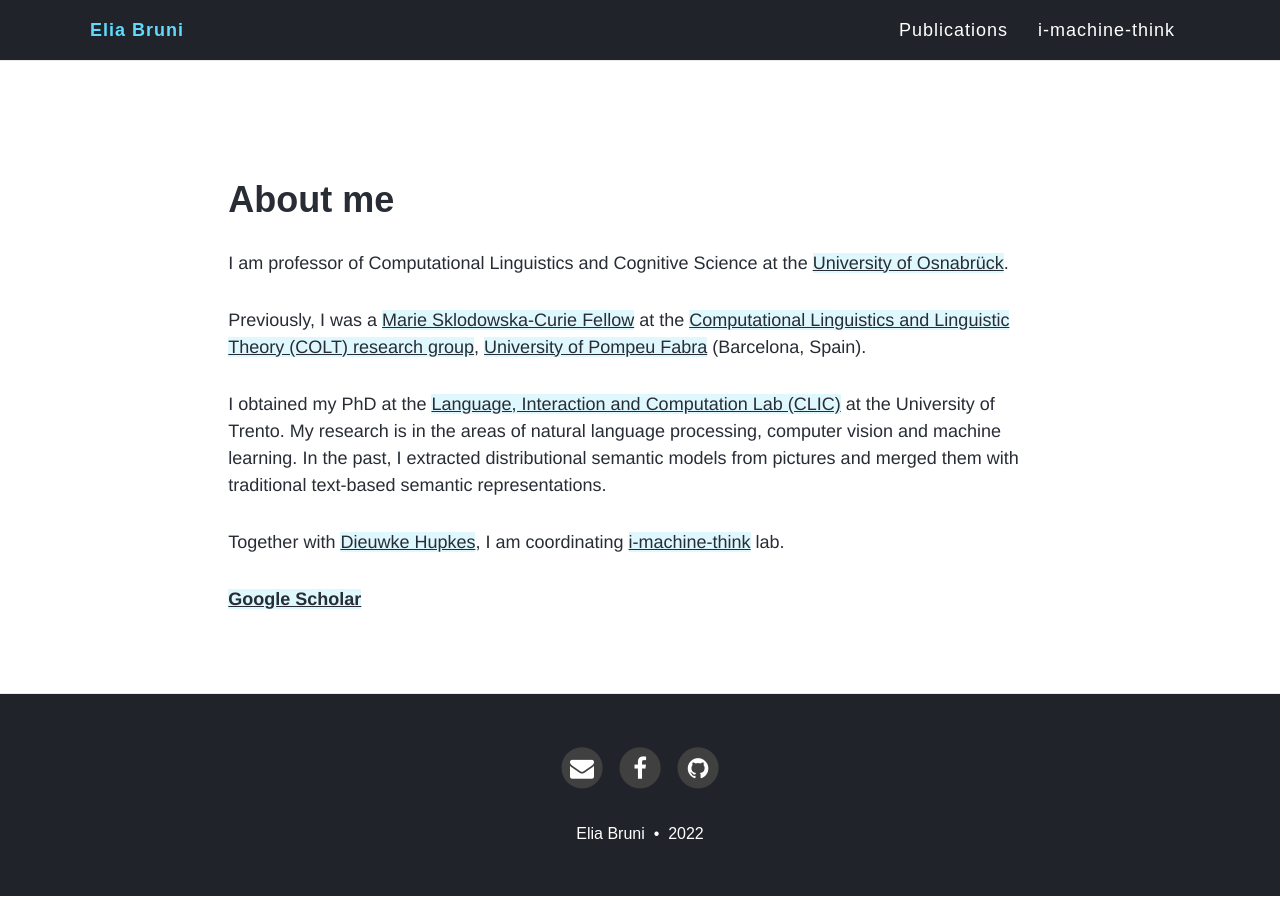
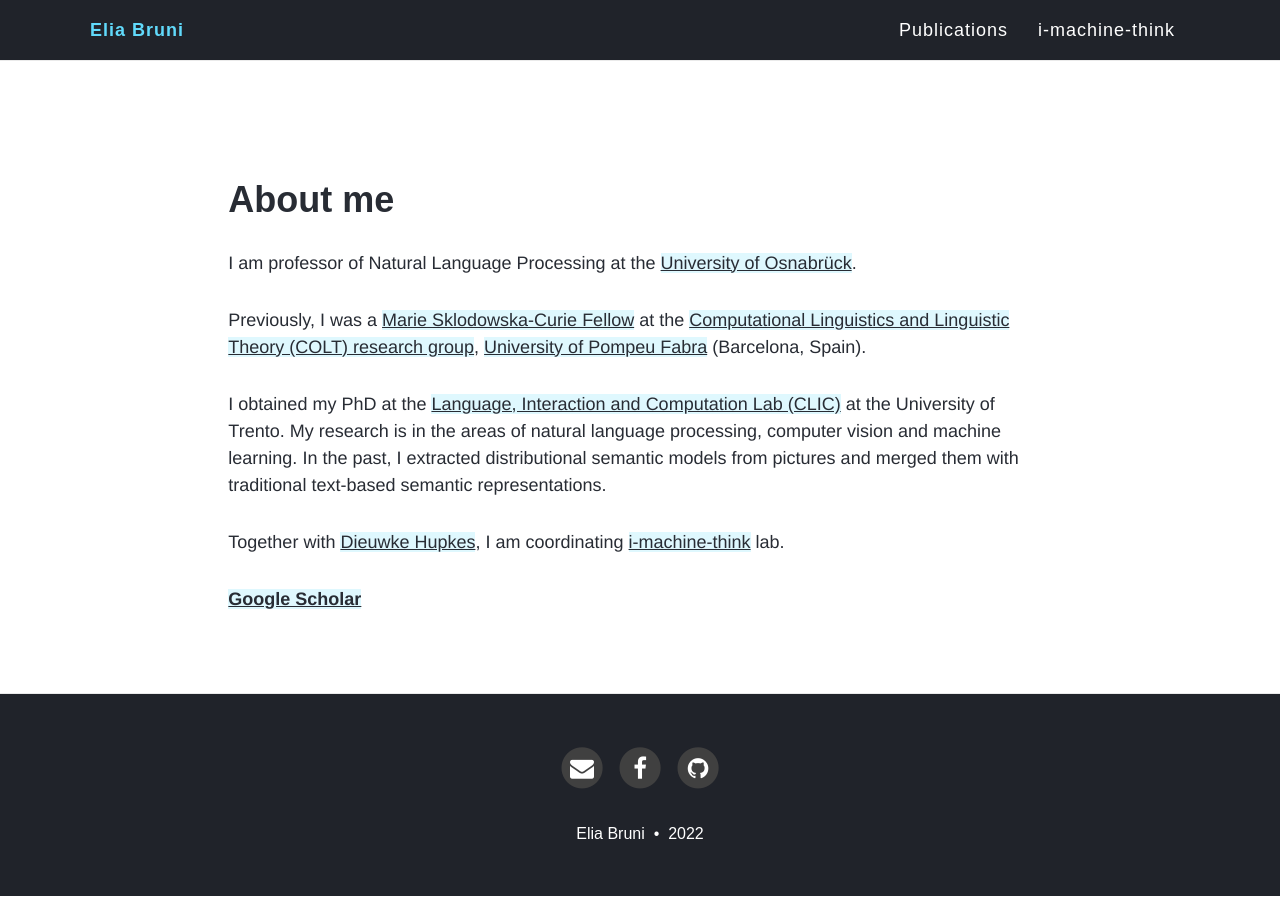
Before and after one commit to eliabruni/eliabruni.github.io, a Jekyll site: the page built from index.md, in a window 1280 px wide. Built offline with Jekyll 4.4.1, drawn with Linux system fonts in a browser that asks for light colours; nearby versions of some CDN libraries; the list of posts is cut into pages by our own code.

Commit message:
update professorship naming

```diff
--- a/index.md
+++ b/index.md
@@ -6,7 +6,7 @@ title: ""
 
 # About me
 
-I am professor of Computational Linguistics and Cognitive Science at the [University of Osnabrück](https://www.uni-osnabrueck.de/startseite/).
+I am professor of Natural Language Processing at the [University of Osnabrück](https://www.uni-osnabrueck.de/startseite/).
 
 Previously, I was a [Marie Sklodowska-Curie Fellow](https://ec.europa.eu/research/mariecurieactions/) at the [Computational Linguistics and
 Linguistic Theory (COLT) research group](https://www.upf.edu/web/colt), [University of Pompeu Fabra](https://www.upf.edu/) (Barcelona, Spain).
```
